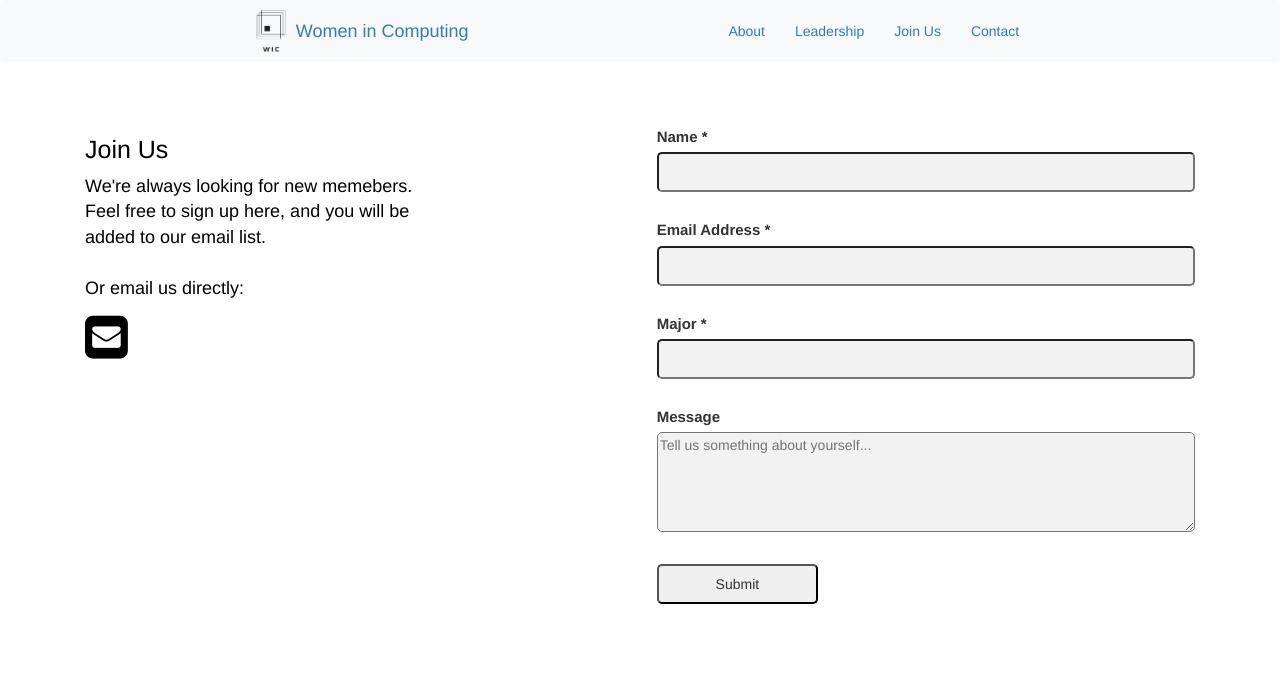
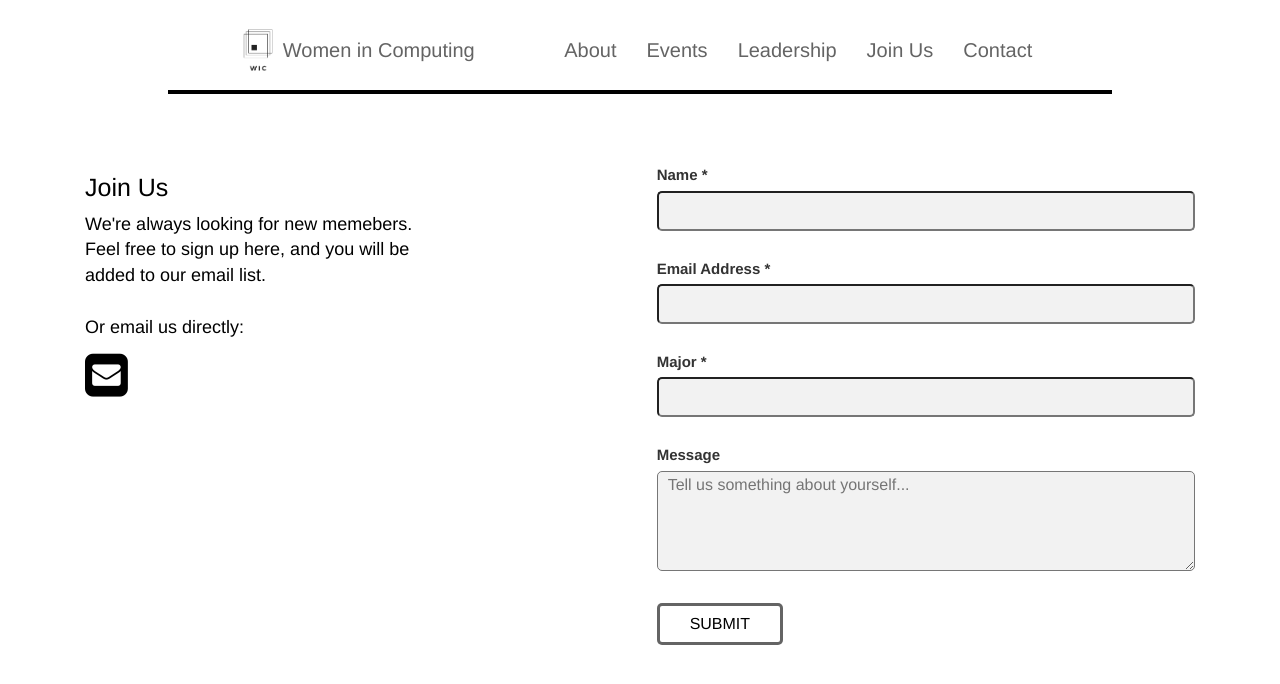
Before and after one commit to cs336-wic/WICwebapp, an Angular app: page /joinus in a window 1280 px wide. Shown: the top 684 px of the page. Built offline with nearby package versions, Linux system fonts and the light colour scheme.

Commit message:
styled navbar and created events page

```diff
--- a/src/app/app-routing.module.ts
+++ b/src/app/app-routing.module.ts
@@ -2,6 +2,7 @@ import { NgModule } from "@angular/core";
 import { Routes, RouterModule } from "@angular/router";
 import { AboutComponent } from './pages/about/about.component';
 import { ContactComponent } from "./pages/contact/contact.component";
+import { EventsComponent } from './pages/events/events.component';
 import { HomeComponent } from "./pages/home/home.component";
 import { JoinUsComponent } from "./pages/join-us/join-us.component";
 import { LeadershipComponent } from "./pages/leadership/leadership.component";
@@ -9,6 +10,7 @@ import { LeadershipComponent } from "./pages/leadership/leadership.component";
 const routes: Routes = [
   { path: "", component: HomeComponent },
   { path: "about", component: AboutComponent },
+  { path: "events", component: EventsComponent },
   { path: "leadership", component: LeadershipComponent },
   { path: "joinus", component: JoinUsComponent },
   { path: "contact", component: ContactComponent },
--- a/src/app/app.component.html
+++ b/src/app/app.component.html
@@ -17,7 +17,7 @@
     <base href="/" />
   </head>
   <body>
-    <nav class="navbar navbar-expand-sm bg-light navbark-dark">
+    <nav class="navbar navbar-expand-lg navbar-light">
       <div class="container-fluid">
         <div class="navbar-header">
           <img src="../assets/logo2.png" width="50px" height="50px" />
@@ -25,6 +25,7 @@
         </div>
         <ul class="nav navbar-nav">
           <li><a routerLink="/about">About</a></li>
+          <li><a routerLink="/events">Events</a></li>
           <li><a routerLink="/leadership">Leadership</a></li>
           <li><a routerLink="/joinus">Join Us</a></li>
           <li><a routerLink="/contact">Contact</a></li>
--- a/src/app/app.component.scss
+++ b/src/app/app.component.scss
@@ -1,6 +1,28 @@
-li {
-  display: inline;
-}
 .navbar-header {
   display: inline-flex;
+  font-size: 20px;
+  //border-bottom: 2px solid black;
 }
+.navbar-brand{
+  color: rgb(100,100,100);
+}
+.navbar-brand:hover {
+  color: rgb(0,0,0);
+}
+.navbar.navbar-expand-lg.navbar-light{
+  margin-top: 1.5vw;
+}
+a {
+  display: inline;
+  font-size: 20px;
+  color: rgb(100,100,100);
+}
+a:hover {
+  color: rgb(0,0,0);
+  background-color: transparent;
+}
+.container-fluid{
+  border-bottom: 4px solid black;
+  width:75%;
+  padding-bottom: 15px;
+}
--- a/src/app/app.module.ts
+++ b/src/app/app.module.ts
@@ -9,6 +9,7 @@ import { JoinUsComponent } from './pages/join-us/join-us.component';
 import { ContactComponent } from './pages/contact/contact.component';
 import { AboutComponent } from './pages/about/about.component';
 import { FormsModule, ReactiveFormsModule } from '@angular/forms';
+import { EventsComponent } from './pages/events/events.component';
 
 @NgModule({
   declarations: [
@@ -17,7 +18,8 @@ import { FormsModule, ReactiveFormsModule } from '@angular/forms';
     LeadershipComponent,
     JoinUsComponent,
     ContactComponent,
-    AboutComponent
+    AboutComponent,
+    EventsComponent
   ],
   imports: [
     BrowserModule,
--- a/src/app/pages/contact/contact.component.html
+++ b/src/app/pages/contact/contact.component.html
@@ -16,7 +16,7 @@
             <input type="email" name="user_email" formControlName="inputemail"><br>
             <label>Message *</label>
             <textarea name="message" formControlName="inputmessage"></textarea>
-            <button type="submit" class="submit-button">Submit</button>
+            <button type="submit" class="submit-button">SUBMIT</button>
         </form>
 
     </div>
--- a/src/app/pages/contact/contact.component.scss
+++ b/src/app/pages/contact/contact.component.scss
@@ -39,6 +39,8 @@ input {
     margin-bottom: 5%;
     background-color: rgb(242, 242, 242);
     border-radius: 5px;
+    font-size: 16px;
+    padding-left: 10px;
 }
 textarea{
     display: inline;
@@ -47,6 +49,8 @@ textarea{
     margin-bottom: 5%;
     background-color: rgb(242, 242, 242);
     border-radius: 5px;
+    font-size: 16px;
+    padding-left: 10px;
 }
 .submit{
     width: 50%;
@@ -56,12 +60,17 @@ textarea{
 label{
     font-size: 15px;
 }
-button{
-    width: 30%;
-    height: 40px;
-    background-color: rgb(242, 242, 242);
+button {
     border-radius: 5px;
-}
-button:hover{
-    background-color: rgb(230, 230, 230);
-}
+    padding: 1rem;
+    font-size: 16px;
+    padding: 7px 30px;
+    color: black;
+    border: solid 3px transparent;
+    background-color: rgb(100,100,100);
+    box-shadow: 2px 1000px 1px #fff inset;
+  }
+  button:hover {
+    box-shadow: none;
+    color: white;
+  }
--- /dev/null
+++ b/src/app/pages/events/events.component.html
@@ -0,0 +1 @@
+<p>events works!</p>
--- /dev/null
+++ b/src/app/pages/events/events.component.ts
@@ -0,0 +1,15 @@
+import { Component, OnInit } from '@angular/core';
+
+@Component({
+  selector: 'app-events',
+  templateUrl: './events.component.html',
+  styleUrls: ['./events.component.scss']
+})
+export class EventsComponent implements OnInit {
+
+  constructor() { }
+
+  ngOnInit(): void {
+  }
+
+}
--- a/src/app/pages/home/home.component.scss
+++ b/src/app/pages/home/home.component.scss
@@ -22,6 +22,6 @@ i:hover {
 .logo {
   height: 380px;
   width: 380px;
-  margin-top: 100px;
-  margin-bottom: 100px;
+  margin-top: 5%;
+  margin-bottom: 3%;
 }
--- a/src/app/pages/join-us/join-us.component.html
+++ b/src/app/pages/join-us/join-us.component.html
@@ -3,7 +3,14 @@
         <h4>Join Us</h4>
         <p>We're always looking for new memebers. <br> Feel free to sign up here, and you will be<br>added to our email list.<br><br>
         Or email us directly:</p>
-        <a class="icon-buttons" href="mailto:womencompute@calvin.edu" target="_blank"><i class="fa fa-envelope-square" aria-hidden="true" style="font-size:50px;"></i></a>
+        <a class="icon-buttons"
+            href="mailto:womencompute@calvin.edu"
+            target="_blank">
+            <i class="fa fa-envelope-square"
+                aria-hidden="true"
+                style="font-size:50px;">
+            </i>
+        </a>
     </div>
 
     <div class="form-container">
@@ -16,7 +23,7 @@
             <input type="text" name="major" formControlName="inputmajor"><br>
             <label>Message</label>
             <textarea name="message" placeholder="Tell us something about yourself..." formControlName="inputmessage"></textarea>
-            <button type="submit" class="submit-button">Submit</button>
+            <button type="submit" class="submit-button">SUBMIT</button>
         </form>
     </div>
   </div>
--- a/src/app/pages/join-us/join-us.component.scss
+++ b/src/app/pages/join-us/join-us.component.scss
@@ -39,6 +39,8 @@ input {
   margin-bottom: 5%;
   background-color: rgb(242, 242, 242);
   border-radius: 5px;
+  font-size: 16px;
+  padding-left: 10px;
 }
 textarea{
   display: inline;
@@ -47,6 +49,8 @@ textarea{
   margin-bottom: 5%;
   background-color: rgb(242, 242, 242);
   border-radius: 5px;
+  font-size: 16px;
+  padding-left: 10px;
 }
 .submit{
   width: 50%;
@@ -56,11 +60,17 @@ textarea{
 label{
   font-size: 15px;
 }
-button{
-  width: 30%;
-  height: 40px;
+button {
   border-radius: 5px;
+  padding: 1rem;
+  font-size: 16px;
+  padding: 7px 30px;
+  color: black;
+  border: solid 3px transparent;
+  background-color: rgb(100,100,100);
+  box-shadow: 2px 1000px 1px #fff inset;
 }
-button:hover{
-  background-color: rgb(230, 230, 230);
+button:hover {
+  box-shadow: none;
+  color: white;
 }
```
Also changed, not shown: src/app/pages/events/events.component.scss (added), 1 other file (tests, documents, lock files or other folders).
